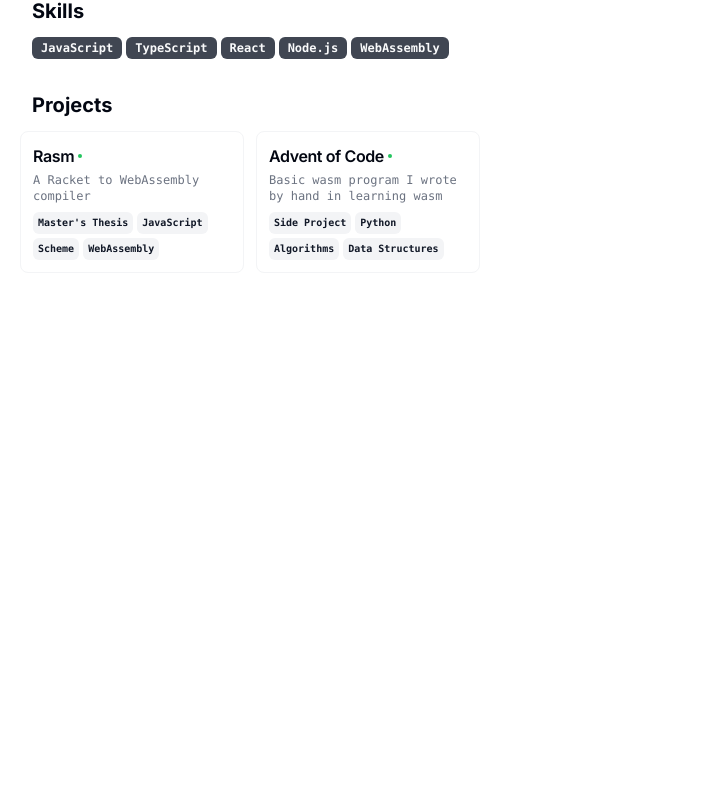
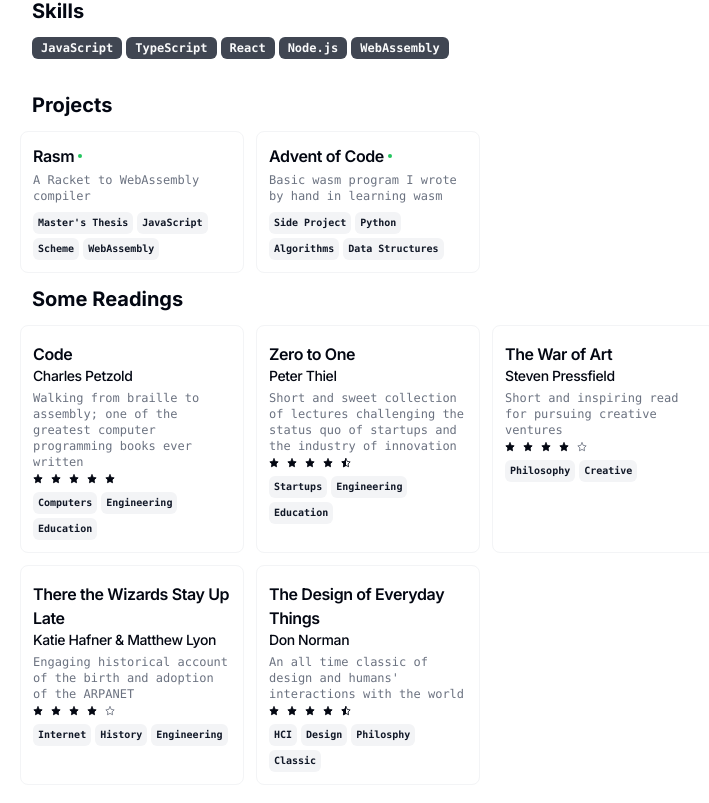
Before and after one commit to GrantMatejka/website, a Next.js app: page / in a window 1280 px wide. Shown: the part 1041-1844 px from the top of the page, without its empty margins (272-981 px from the left). Before the commit the page ends 1378 px from the top, so only its background shows below. Built offline with nearby package versions, Linux system fonts and the light colour scheme.

Commit message:
readings

```diff
--- a/src/app/page.tsx
+++ b/src/app/page.tsx
@@ -1,5 +1,6 @@
 import { CommandMenu } from '@/components/command-menu';
 import { ProjectCard } from '@/components/project-card';
+import { ReadingCard } from '@/components/reading-card';
 import { Avatar, AvatarFallback, AvatarImage } from '@/components/ui/avatar';
 import { Badge } from '@/components/ui/badge';
 import { Button } from '@/components/ui/button';
@@ -191,6 +192,7 @@ export default function Page() {
               />
             ))}
           </div>
+
           {RESUME_DATA.writings.length > 0 && (
             <>
               <h2 className="text-xl font-bold">Writing Blurbs</h2>
@@ -202,6 +204,25 @@ export default function Page() {
                     description={writing.description}
                     tags={writing.tags}
                     link={'link' in writing ? writing.link.href : undefined}
+                  />
+                ))}
+              </div>
+            </>
+          )}
+
+          {RESUME_DATA.readings.length > 0 && (
+            <>
+              <h2 className="text-xl font-bold">Some Readings</h2>
+              <div className="-mx-3 grid grid-cols-1 gap-3 md:grid-cols-2 lg:grid-cols-3 print:grid-cols-3 print:gap-2">
+                {RESUME_DATA.readings.map((reading) => (
+                  <ReadingCard
+                    key={reading.title}
+                    title={reading.title}
+                    author={reading.author}
+                    review={reading.review}
+                    rating={reading.rating}
+                    tags={reading.tags}
+                    link={reading?.link ? reading.link.href : undefined}
                   />
                 ))}
               </div>
--- /dev/null
+++ b/src/components/reading-card.tsx
@@ -0,0 +1,70 @@
+import { Badge } from './ui/badge';
+import {
+  Card,
+  CardContent,
+  CardDescription,
+  CardHeader,
+  CardTitle
+} from './ui/card';
+import { Ratings } from './ui/ratings';
+
+interface Props {
+  title: string;
+  author: string;
+  review: string;
+  rating: number;
+  tags: readonly string[];
+  link?: string;
+}
+
+export function ReadingCard({
+  title,
+  author,
+  review,
+  rating,
+  tags,
+  link
+}: Props) {
+  return (
+    <Card className="flex flex-col overflow-hidden border border-muted p-3">
+      <CardHeader className="my-1">
+        <div className="space-y-1">
+          <CardTitle className="text-bold text-base">
+            {link ? (
+              <a
+                href={link}
+                target="_blank"
+                className="inline-flex items-center gap-1 hover:underline"
+              >
+                {title}
+              </a>
+            ) : (
+              title
+            )}
+            <div className="text-sm font-medium">{author}</div>
+          </CardTitle>
+          <div className="hidden font-mono text-xs underline print:visible">
+            {link?.replace('https://', '').replace('www.', '').replace('/', '')}
+          </div>
+          <CardDescription className="font-mono text-xs">
+            {review}
+          </CardDescription>
+        </div>
+      </CardHeader>
+      <CardContent>
+        <Ratings size={10} rating={rating} />
+        <div className="mt-2 flex flex-wrap gap-1">
+          {tags.map((tag) => (
+            <Badge
+              className="px-1 py-0 text-[10px]"
+              variant="secondary"
+              key={tag}
+            >
+              {tag}
+            </Badge>
+          ))}
+        </div>
+      </CardContent>
+    </Card>
+  );
+}
--- /dev/null
+++ b/src/components/ui/ratings.tsx
@@ -0,0 +1,107 @@
+import { Star } from 'lucide-react';
+import React from 'react';
+
+import { cn } from '@/lib/utils';
+
+const ratingVariants = {
+  default: {
+    star: 'text-foreground',
+    emptyStar: 'text-muted-foreground'
+  },
+  destructive: {
+    star: 'text-red-500',
+    emptyStar: 'text-red-200'
+  },
+  yellow: {
+    star: 'text-yellow-500',
+    emptyStar: 'text-yellow-200'
+  }
+};
+
+interface RatingsProps extends React.HTMLAttributes<HTMLDivElement> {
+  rating: number;
+  totalStars?: number;
+  size?: number;
+  fill?: boolean;
+  Icon?: React.ReactElement;
+  variant?: keyof typeof ratingVariants;
+}
+
+const Ratings = ({ ...props }: RatingsProps) => {
+  const {
+    rating,
+    totalStars = 5,
+    size = 20,
+    fill = true,
+    Icon = <Star />,
+    variant = 'default'
+  } = props;
+
+  const fullStars = Math.floor(rating);
+  const partialStar =
+    rating % 1 > 0 ? (
+      <PartialStar
+        fillPercentage={rating % 1}
+        size={size}
+        className={cn(ratingVariants[variant].star)}
+        Icon={Icon}
+      />
+    ) : null;
+
+  return (
+    <div className={cn('flex items-center gap-2')} {...props}>
+      {[...Array(fullStars)].map((_, i) =>
+        React.cloneElement(Icon, {
+          key: i,
+          size,
+          className: cn(
+            fill ? 'fill-current' : 'fill-transparent',
+            ratingVariants[variant].star
+          )
+        })
+      )}
+      {partialStar}
+      {[...Array(totalStars - fullStars - (partialStar ? 1 : 0))].map((_, i) =>
+        React.cloneElement(Icon, {
+          key: i + fullStars + 1,
+          size,
+          className: cn(ratingVariants[variant].emptyStar)
+        })
+      )}
+    </div>
+  );
+};
+
+interface PartialStarProps {
+  fillPercentage: number;
+  size: number;
+  className?: string;
+  Icon: React.ReactElement;
+}
+const PartialStar = ({ ...props }: PartialStarProps) => {
+  const { fillPercentage, size, className, Icon } = props;
+
+  return (
+    <div style={{ position: 'relative', display: 'inline-block' }}>
+      {React.cloneElement(Icon, {
+        size,
+        className: cn('fill-transparent', className)
+      })}
+      <div
+        style={{
+          position: 'absolute',
+          top: 0,
+          overflow: 'hidden',
+          width: `${fillPercentage * 100}%`
+        }}
+      >
+        {React.cloneElement(Icon, {
+          size,
+          className: cn('fill-current', className)
+        })}
+      </div>
+    </div>
+  );
+};
+
+export { Ratings };
--- a/src/data/resume-data.tsx
+++ b/src/data/resume-data.tsx
@@ -6,6 +6,18 @@ type WritingEntry = {
   description: string;
   link: {
     label: string;
+    href: string;
+  };
+};
+
+type ReadingEntry = {
+  title: string;
+  author: string;
+  tags: string[];
+  review: string;
+  rating: number;
+  link?: {
+    label?: string;
     href: string;
   };
 };
@@ -107,6 +119,62 @@ export const RESUME_DATA = {
       }
     }
   ],
+  readings: [
+    {
+      title: 'Code',
+      author: 'Charles Petzold',
+      tags: ['Computers', 'Engineering', 'Education'],
+      review:
+        'Walking from braille to assembly; one of the greatest computer programming books ever written',
+      rating: 5,
+      link: {
+        href: 'https://www.amazon.com/Code-Language-Computer-Hardware-Software/dp/0137909101'
+      }
+    },
+    {
+      title: 'Zero to One',
+      author: 'Peter Thiel',
+      tags: ['Startups', 'Engineering', 'Education'],
+      review:
+        'Short and sweet collection of lectures challenging the status quo of startups and the industry of innovation',
+      rating: 4.5,
+      link: {
+        href: 'https://www.amazon.com/Zero-One-Notes-Startups-Future/dp/080413929'
+      }
+    },
+    {
+      title: 'The War of Art',
+      author: 'Steven Pressfield',
+      tags: ['Philosophy', 'Creative'],
+      review: 'Short and inspiring read for pursuing creative ventures',
+      rating: 4,
+      link: {
+        href: 'https://www.amazon.com/War-Art-Through-Creative-Battles/dp/1936891026'
+      }
+    },
+    {
+      title: 'There the Wizards Stay Up Late',
+      author: 'Katie Hafner & Matthew Lyon',
+      tags: ['Internet', 'History', 'Engineering'],
+      review:
+        'Engaging historical account of the birth and adoption of the ARPANET',
+      rating: 4,
+      link: {
+        href: 'https://www.amazon.com/Where-Wizards-Stay-Up-Late/dp/0684832674/'
+      }
+    },
+    {
+      title: 'The Design of Everyday Things',
+      author: 'Don Norman',
+      tags: ['HCI', 'Design', 'Philosphy', 'Classic'],
+      review:
+        "An all time classic of design and humans' interactions with the world",
+      rating: 4.5,
+      link: {
+        href: 'https://www.amazon.com/Design-Everyday-Things-Revised-Expanded/dp/0465050654'
+      }
+    }
+  ] as ReadingEntry[],
   writings: [] as WritingEntry[]
   // [
   //   {
```
